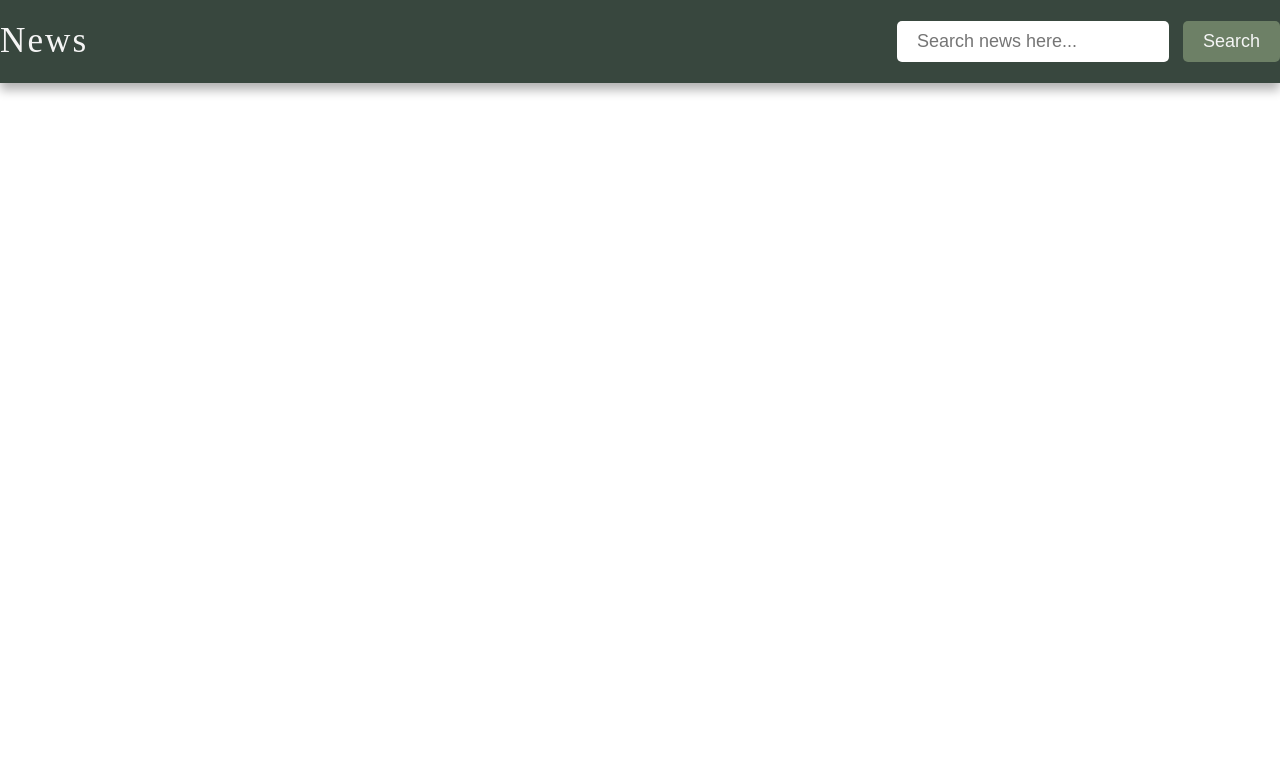
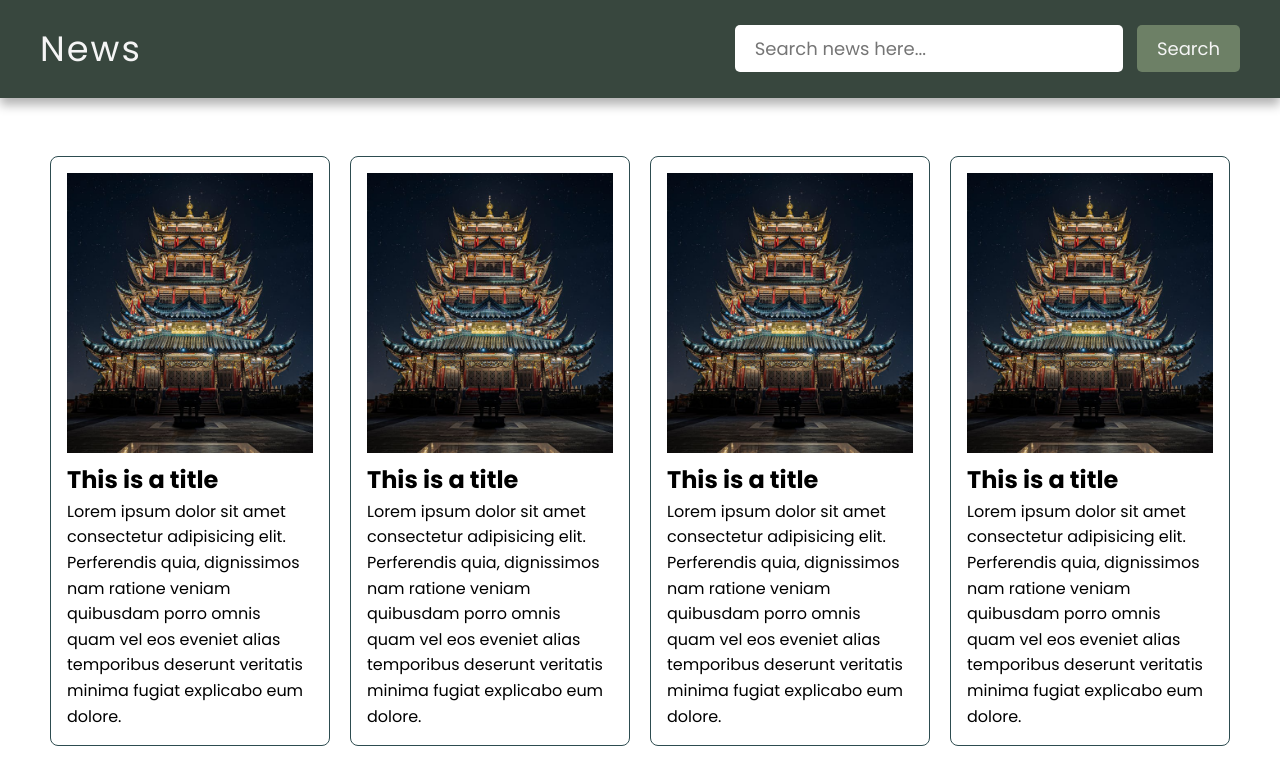
Before and after one commit to HildaAb/search-app, a plain HTML site: page index.html in a window 1280 px wide. Shown: the top 763 px of the page. Drawn offline with Linux system fonts and the light colour scheme.

Commit message:
created and styled the cards

```diff
--- a/index.html
+++ b/index.html
@@ -4,11 +4,17 @@
     <meta charset="UTF-8" />
     <meta name="viewport" content="width=device-width, initial-scale=1.0" />
     <title>Search app</title>
+    <link rel="preconnect" href="https://fonts.googleapis.com" />
+    <link rel="preconnect" href="https://fonts.gstatic.com" crossorigin />
+    <link
+      href="https://fonts.googleapis.com/css2?family=Poppins:ital,wght@0,100;0,200;0,300;0,400;0,500;0,600;0,700;0,800;0,900;1,100;1,200;1,300;1,400;1,500;1,600;1,700;1,800;1,900&display=swap"
+      rel="stylesheet"
+    />
     <link rel="stylesheet" href="style.css" />
   </head>
   <body>
     <nav>
-      <div class="navbar">
+      <div class="navbar obj-width">
         <a href="index.html" class="logo">News</a>
         <div class="search-container">
           <input
@@ -21,6 +27,68 @@
         </div>
       </div>
     </nav>
+
+    <main class="blog-container obj-width" id="blog-container">
+      <div class="blog-card">
+        <img src="SearchApp1.jpeg" alt="japan" />
+
+        <h2>This is a title</h2>
+        <p>
+          Lorem ipsum dolor sit amet consectetur adipisicing elit. Perferendis
+          quia, dignissimos nam ratione veniam quibusdam porro omnis quam vel
+          eos eveniet alias temporibus deserunt veritatis minima fugiat
+          explicabo eum dolore.
+        </p>
+      </div>
+
+      <div class="blog-card">
+        <img src="SearchApp1.jpeg" alt="japan" />
+
+        <h2>This is a title</h2>
+        <p>
+          Lorem ipsum dolor sit amet consectetur adipisicing elit. Perferendis
+          quia, dignissimos nam ratione veniam quibusdam porro omnis quam vel
+          eos eveniet alias temporibus deserunt veritatis minima fugiat
+          explicabo eum dolore.
+        </p>
+      </div>
+
+      <div class="blog-card">
+        <img src="SearchApp1.jpeg" alt="japan" />
+
+        <h2>This is a title</h2>
+        <p>
+          Lorem ipsum dolor sit amet consectetur adipisicing elit. Perferendis
+          quia, dignissimos nam ratione veniam quibusdam porro omnis quam vel
+          eos eveniet alias temporibus deserunt veritatis minima fugiat
+          explicabo eum dolore.
+        </p>
+      </div>
+
+      <div class="blog-card">
+        <img src="SearchApp1.jpeg" alt="japan" />
+
+        <h2>This is a title</h2>
+        <p>
+          Lorem ipsum dolor sit amet consectetur adipisicing elit. Perferendis
+          quia, dignissimos nam ratione veniam quibusdam porro omnis quam vel
+          eos eveniet alias temporibus deserunt veritatis minima fugiat
+          explicabo eum dolore.
+        </p>
+      </div>
+
+      <div class="blog-card">
+        <img src="SearchApp1.jpeg" alt="japan" />
+
+        <h2>This is a title</h2>
+        <p>
+          Lorem ipsum dolor sit amet consectetur adipisicing elit. Perferendis
+          quia, dignissimos nam ratione veniam quibusdam porro omnis quam vel
+          eos eveniet alias temporibus deserunt veritatis minima fugiat
+          explicabo eum dolore.
+        </p>
+      </div>
+    </main>
     <script src="app.js"></script>
   </body>
 </html>
--- a/style.css
+++ b/style.css
@@ -2,10 +2,17 @@
   margin: 0;
   padding: 0;
   box-sizing: border-box;
+  font-family: "Poppins", serif;
 }
 
 body {
   position: relative;
+  line-height: 1.6;
+}
+
+.obj-width {
+  max-width: 1200px;
+  margin: auto;
 }
 
 nav {
@@ -46,3 +53,33 @@ nav {
   cursor: pointer;
   margin-left: 10px;
 }
+
+h1 {
+  font-size: 36px;
+  font-weight: bold;
+  text-align: center;
+  margin: 40px 0 60px 0;
+}
+
+.blog-container {
+  padding: 3rem 0;
+  display: flex;
+  justify-content: flex-start;
+  align-items: flex-start;
+  flex-wrap: wrap;
+}
+
+.blog-card {
+  width: 280px;
+  border: 1px solid #2d4c50;
+  border-radius: 8px;
+  cursor: pointer;
+  padding: 1rem;
+  margin: 10px;
+}
+
+.blog-card img {
+  width: 100%;
+  height: 280px;
+  object-fit: cover;
+}
```
Also changed, not shown: SearchApp1.jpeg (added).
